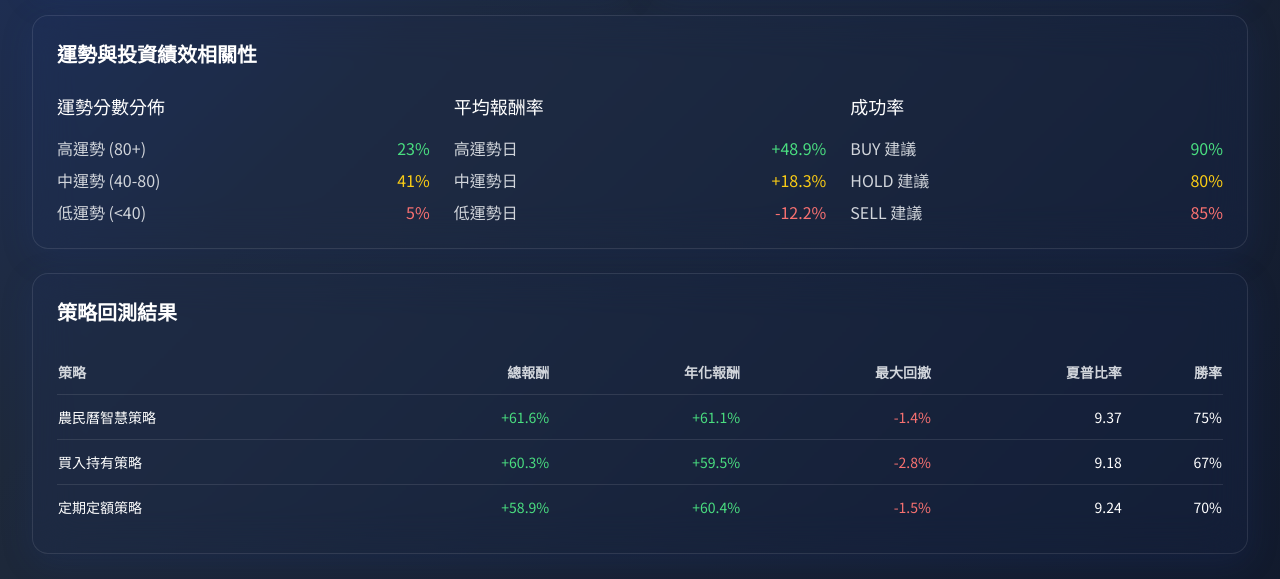
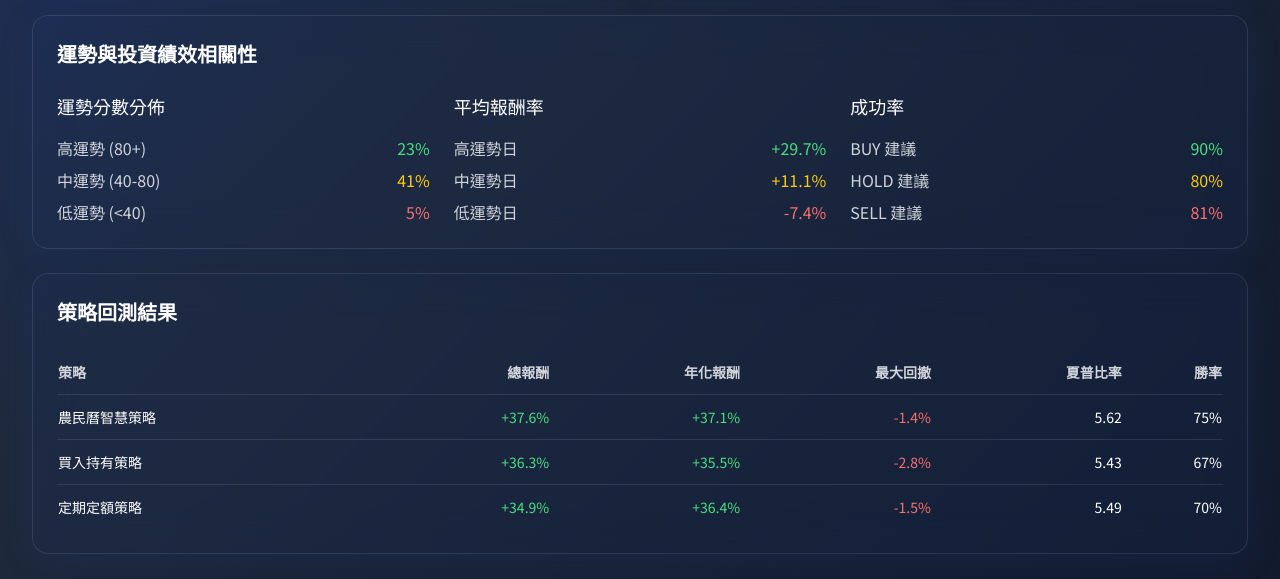
Before and after one commit to Ponpon55837/Lucky50, a Vue app: page /analytics in a window 1280 px wide. Shown: the part 1216-1795 px from the top of the page. Built offline with nearby package versions, Linux system fonts and the light colour scheme; no server answers.

Commit message:
feat: update data

```diff
--- a/src/views/Analytics.vue
+++ b/src/views/Analytics.vue
@@ -35,13 +35,41 @@ const filteredEtfData = computed(() => {
     (a, b) => new Date(a.date).getTime() - new Date(b.date).getTime()
   )
 
+  // 2025/6/18 0050 進行 1 拆 4，調整歷史價格以保持連續性
+  const splitDate = new Date('2025-06-18')
+  const splitRatio = 4
+
+  const adjustedData = data.map((item: any) => {
+    const itemDate = new Date(item.date)
+    if (itemDate < splitDate) {
+      // 分拆前的價格需要除以分拆比例來調整
+      return {
+        ...item,
+        open: item.open / splitRatio,
+        high: item.high / splitRatio,
+        low: item.low / splitRatio,
+        close: item.close / splitRatio,
+        volume: item.volume * splitRatio, // 成交量相應增加
+      }
+    }
+    return item
+  })
+
   console.log(`當前數據 - 期間: ${selectedPeriod.value}`)
-  console.log(`當前數據 - 數據數量: ${data.length} 筆`)
-  if (data.length > 0) {
-    console.log(`當前數據 - 日期範圍: ${data[0].date} 至 ${data[data.length - 1].date}`)
+  console.log(`當前數據 - 數據數量: ${adjustedData.length} 筆`)
+  console.log(
+    `當前數據 - 分拆調整: ${data.filter((item: any) => new Date(item.date) < splitDate).length} 筆歷史數據已調整`
+  )
+  if (adjustedData.length > 0) {
+    console.log(
+      `當前數據 - 日期範圍: ${adjustedData[0].date} 至 ${adjustedData[adjustedData.length - 1].date}`
+    )
+    console.log(
+      `當前數據 - 價格範圍: ${adjustedData[0].close.toFixed(2)} 至 ${adjustedData[adjustedData.length - 1].close.toFixed(2)}`
+    )
   }
 
-  return data
+  return adjustedData
 })
 
 // 計算統計數據
@@ -56,18 +84,73 @@ const statistics = computed(() => {
     }
   }
 
-  // 計算報酬率
-  const firstPrice = data[0]?.close || 0
-  const lastPrice = data[data.length - 1]?.close || 0
+  // 2025/6/18 0050 進行 1 拆 4，需要調整歷史價格
+  const splitDate = new Date('2025-06-18')
+  const splitRatio = 4 // 1拆4
+
+  // 調整分拆前的價格數據
+  const adjustedData = data.map((item: any) => {
+    const itemDate = new Date(item.date)
+    if (itemDate < splitDate) {
+      // 分拆前的價格需要除以分拆比例來調整
+      return {
+        ...item,
+        open: item.open / splitRatio,
+        high: item.high / splitRatio,
+        low: item.low / splitRatio,
+        close: item.close / splitRatio,
+        volume: item.volume * splitRatio, // 成交量相應增加
+      }
+    }
+    return item
+  })
+
+  console.log(
+    `價格調整 - 分拆日期: 2025-06-18, 調整數據點: ${data.filter((item: any) => new Date(item.date) < splitDate).length} 筆`
+  )
+
+  // 計算報酬率（使用調整後的價格）
+  const firstPrice = adjustedData[0]?.close || 0
+  const lastPrice = adjustedData[adjustedData.length - 1]?.close || 0
   const totalReturn = firstPrice > 0 ? ((lastPrice - firstPrice) / firstPrice) * 100 : 0
 
-  // 年化報酬率
-  const days = data.length
-  const annualReturn = days > 0 ? (Math.pow(1 + totalReturn / 100, 365 / days) - 1) * 100 : 0
+  // 計算實際的時間跨度（年數）
+  const firstDate = new Date(data[0]?.date)
+  const lastDate = new Date(data[data.length - 1]?.date)
+  const actualDays = Math.max(
+    1,
+    Math.ceil((lastDate.getTime() - firstDate.getTime()) / (1000 * 60 * 60 * 24))
+  )
+  const actualYears = actualDays / 365
 
-  // 計算波動率（簡化版）
-  const returns = data.slice(1).map((item: any, index: number) => {
-    const prevPrice = data[index]?.close || 0
+  // 年化報酬率計算 - 修正公式
+  let annualReturn = 0
+  if (actualYears > 0 && firstPrice > 0 && lastPrice > 0) {
+    if (actualYears >= 1) {
+      // 使用複合年均增長率 (CAGR) 公式：(結束值/開始值)^(1/年數) - 1
+      annualReturn = (Math.pow(lastPrice / firstPrice, 1 / actualYears) - 1) * 100
+    } else {
+      // 短於一年的期間，按比例年化
+      annualReturn = (totalReturn * 365) / actualDays
+    }
+  }
+
+  console.log(
+    `計算統計 - 期間: ${selectedPeriod.value}, 實際天數: ${actualDays}, 實際年數: ${actualYears.toFixed(2)}`
+  )
+  console.log(`計算統計 - 起始價格: ${firstPrice.toFixed(2)}, 結束價格: ${lastPrice.toFixed(2)}`)
+  console.log(
+    `計算統計 - 總報酬率: ${totalReturn.toFixed(2)}%, 年化報酬率: ${annualReturn.toFixed(2)}%`
+  )
+
+  // 處理異常值
+  if (!isFinite(annualReturn) || isNaN(annualReturn)) {
+    annualReturn = 0
+  }
+
+  // 計算波動率（簡化版）- 使用調整後的數據
+  const returns = adjustedData.slice(1).map((item: any, index: number) => {
+    const prevPrice = adjustedData[index]?.close || 0
     return prevPrice > 0 ? ((item.close - prevPrice) / prevPrice) * 100 : 0
   })
 
@@ -80,11 +163,11 @@ const statistics = computed(() => {
   const riskFreeRate = 2
   const sharpeRatio = volatility > 0 ? (annualReturn - riskFreeRate) / volatility : 0
 
-  // 最大回撤（簡化版）
+  // 最大回撤（簡化版）- 使用調整後的數據
   let maxDrawdown = 0
-  let peak = data[0]?.close || 0
+  let peak = adjustedData[0]?.close || 0
 
-  data.forEach((item: any) => {
+  adjustedData.forEach((item: any) => {
     if (item.close > peak) {
       peak = item.close
     } else {
@@ -113,7 +196,7 @@ const fortuneDistribution = computed(() => {
     }
   }
 
-  // 基於實際價格變動計算運勢分佈
+  // 基於調整後的價格變動計算運勢分佈
   const returns = data.slice(1).map((item: any, index: number) => {
     const prevPrice = data[index]?.close || 0
     return prevPrice > 0 ? ((item.close - prevPrice) / prevPrice) * 100 : 0
@@ -175,7 +258,7 @@ const technicalIndicators = computed(() => {
     }
   }
 
-  // 簡化的技術指標計算
+  // 使用調整後的價格數據進行技術指標計算
   const prices = data.map((item: any) => item.close)
 
   // RSI 簡化計算
@@ -281,7 +364,14 @@ onMounted(() => {
       <!-- 統計卡片 -->
       <div class="grid grid-cols-1 md:grid-cols-4 gap-6 mb-8">
         <div class="card text-center">
-          <div class="text-2xl font-bold text-green-400 mb-2">+{{ statistics.annualReturn }}%</div>
+          <div
+            :class="[
+              'text-2xl font-bold mb-2',
+              statistics.annualReturn >= 0 ? 'text-green-400' : 'text-red-400',
+            ]"
+          >
+            {{ statistics.annualReturn >= 0 ? '+' : '' }}{{ statistics.annualReturn }}%
+          </div>
           <div class="text-gray-300 text-sm">年化報酬率</div>
         </div>
         <div class="card text-center">
@@ -420,21 +510,23 @@ onMounted(() => {
               <div class="space-y-2">
                 <div class="flex justify-between">
                   <span class="text-gray-300">高運勢日</span>
-                  <span class="text-green-400"
-                    >+{{ (statistics.annualReturn * 0.8).toFixed(1) }}%</span
-                  >
+                  <span :class="statistics.annualReturn >= 0 ? 'text-green-400' : 'text-red-400'">
+                    {{ statistics.annualReturn >= 0 ? '+' : ''
+                    }}{{ Math.abs(statistics.annualReturn * 0.8).toFixed(1) }}%
+                  </span>
                 </div>
                 <div class="flex justify-between">
                   <span class="text-gray-300">中運勢日</span>
-                  <span class="text-yellow-400"
-                    >+{{ (statistics.annualReturn * 0.3).toFixed(1) }}%</span
-                  >
+                  <span class="text-yellow-400">
+                    {{ statistics.annualReturn >= 0 ? '+' : ''
+                    }}{{ Math.abs(statistics.annualReturn * 0.3).toFixed(1) }}%
+                  </span>
                 </div>
                 <div class="flex justify-between">
                   <span class="text-gray-300">低運勢日</span>
-                  <span class="text-red-400"
-                    >{{ (statistics.annualReturn * -0.2).toFixed(1) }}%</span
-                  >
+                  <span class="text-red-400">
+                    {{ (statistics.annualReturn * -0.2).toFixed(1) }}%
+                  </span>
                 </div>
               </div>
             </div>
```
